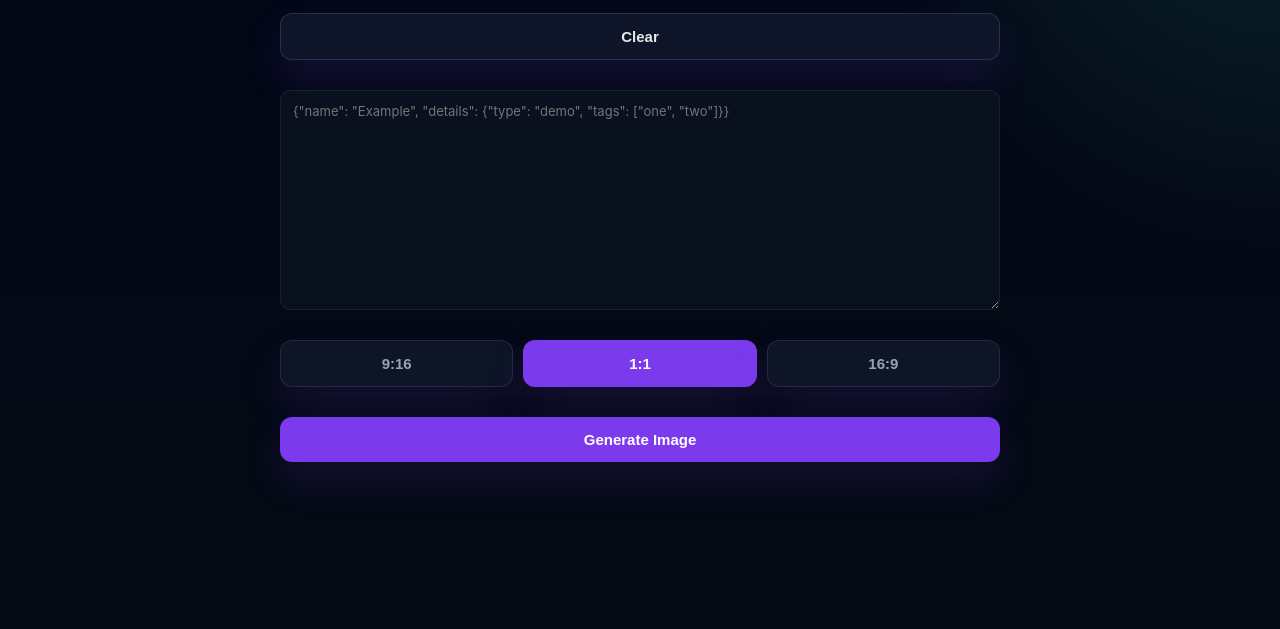
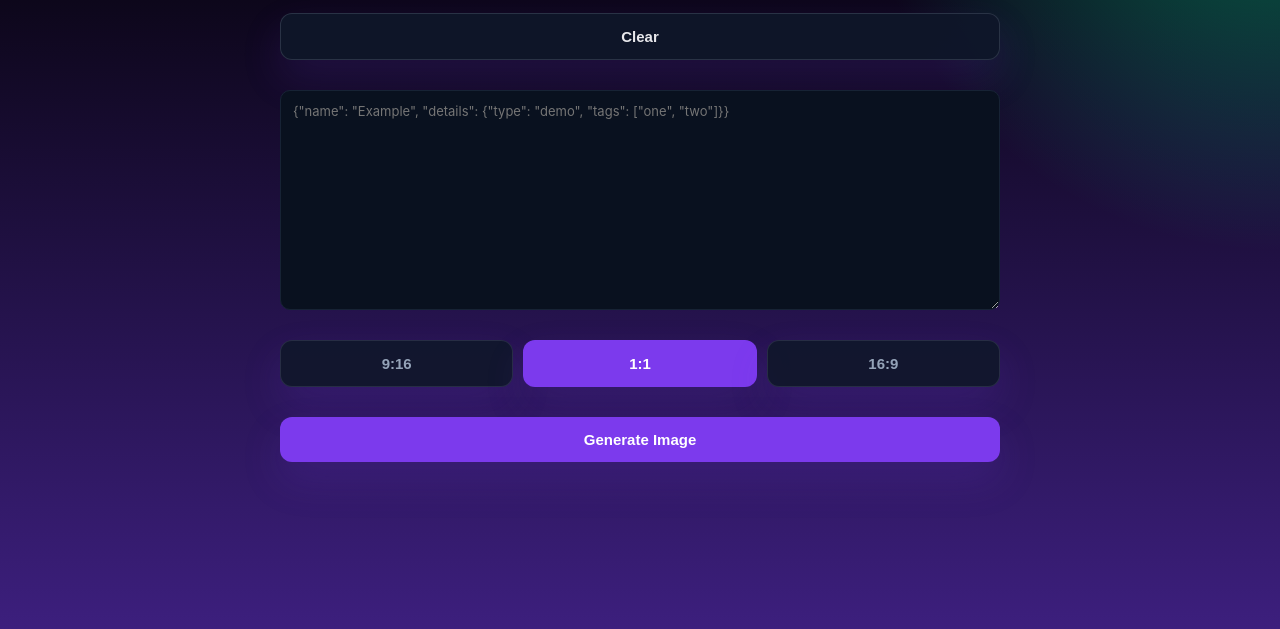
Before and after one commit to berrymoor/prompt_imager, a plain HTML site: page index.html in a window 1280 px wide. Shown: the part 171-800 px from the top of the page. Drawn offline with Linux system fonts and the light colour scheme.

Commit message:
Background restyle

```diff
--- a/index.html
+++ b/index.html
@@ -24,7 +24,7 @@
   body {
     margin: 0;
     font-family: var(--font-sans);
-    background-image: radial-gradient(circle at top right, rgba(52, 211, 153, 0.16), transparent 28%), linear-gradient(180deg, #020617 0%, #050b14 100%);
+    background-image: radial-gradient(circle at top right, rgba(0, 255, 162, 0.39), #80ff0000 28%), linear-gradient(180deg, #000 0%, #7c3aed7a 100%);
     background-color: var(--bg);
     color: var(--text);
     display: flex;
```
